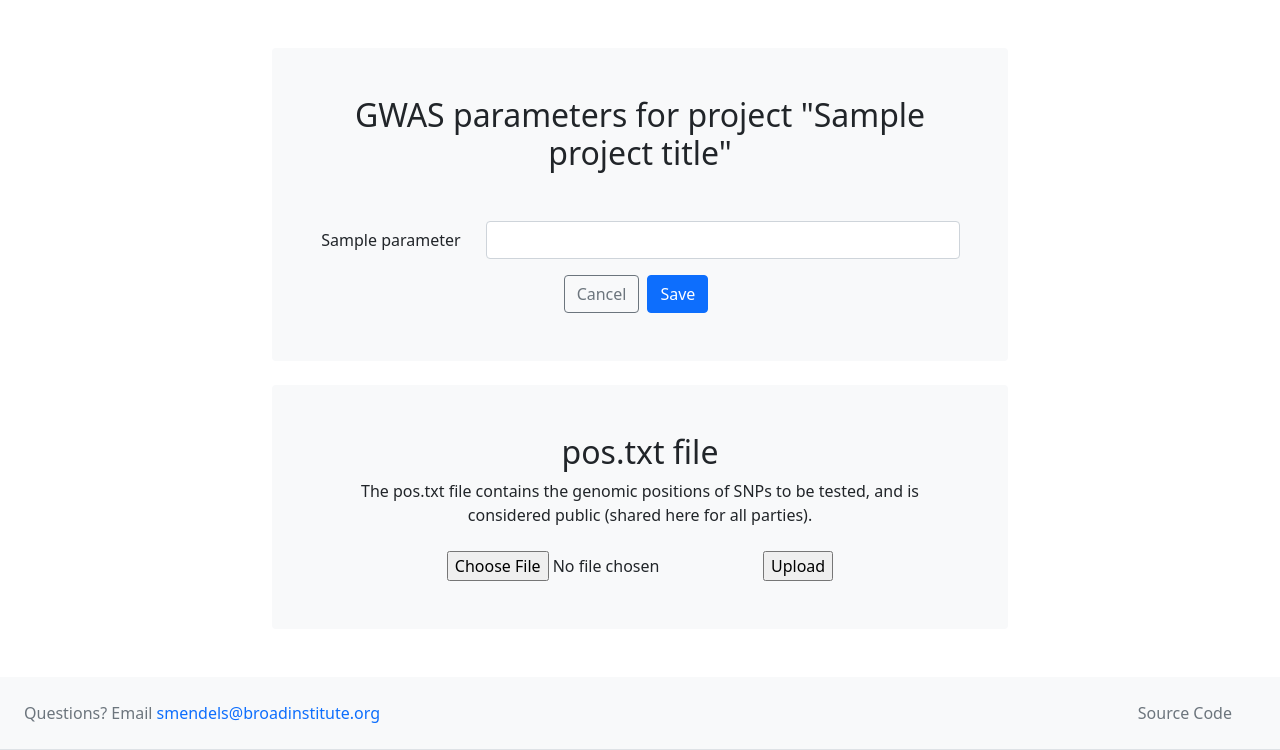
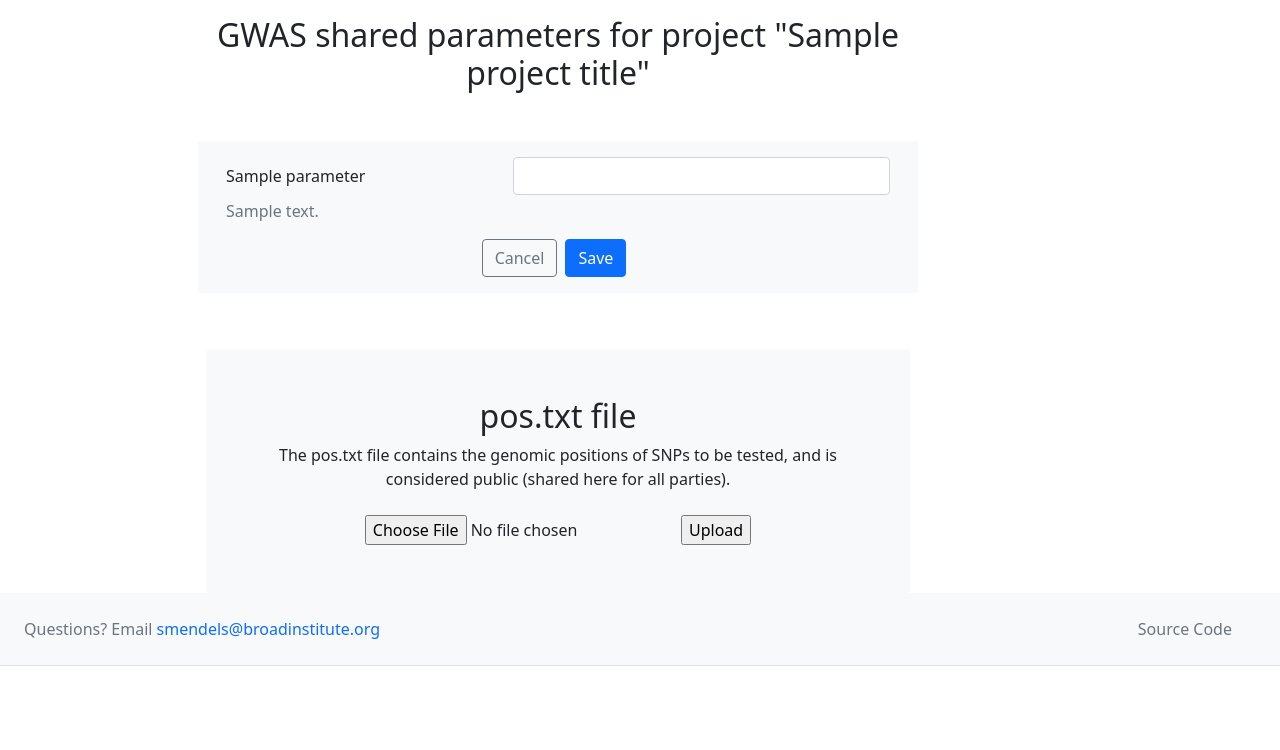
Before and after one commit to hcholab/sfkit-website, a Python web app: template src/templates/gwas/parameters.html in a window 1280 px wide. Shown: the part 88-838 px from the top of the page. After the commit the page ends 754 px from the top, so only its background shows below. Run offline with Jinja, Linux system fonts and the light colour scheme; the template is opened without the code that fills it: most values are stand-ins (such as "Sample title", 1, 10 or a date in 2020); some libraries are stand-ins or nearby versions.

Commit message:
Improve parameter pages

```diff
--- a/src/templates/gwas/parameters.html
+++ b/src/templates/gwas/parameters.html
@@ -1,28 +1,30 @@
 {% extends 'base.html' %}
 
-{% block title %}Parameters{% endblock %}
+{% block title %}
+  Parameters
+{% endblock %}
 
 {% block content %}
-  <section class="py-5">
-    <div class="container">
-      <div class="row">
-        <div class="col-12 col-lg-8 mx-auto text-center">
-          <div class="p-5 bg-light rounded text-center">
-            <h2 class="display-8 mt-0 mb-5">GWAS parameters for project "{{ project_title }}"</h2>
+  <section class="container row">
+    <div class="col-12 col-lg-8 mx-auto text-center p-3 rounded">
+      <h2 class="h2 display-8 mt-0 mb-5">GWAS shared parameters for project "{{ project_title }}"</h2>
       <form method="post">
+        <div class="row mb-3 p-3 bg-light text-start">
           {% for parameter_name in parameters["index"] %}
-                <div class="row mb-3">
-                  <label for="{{ parameter_name }}" class="col-sm-3 col-form-label" data-bs-toggle="tooltip" data-bs-placement="bottom" title="{{parameters[parameter_name]['description']}}">
+            <label for="{{ parameter_name }}" class="col-sm-5 col-form-label">
               {{parameters[parameter_name]['name']}}
             </label>
-                  <div class="col-sm-9">
+            <div class="col-sm-7">
               <input type="number" step="any" class="form-control" name="{{parameter_name}}" id="{{parameter_name}}" min="0" value="{{ request.form['{{parameter_name}}'] or parameters[parameter_name]['value'] }}">
             </div>
-                </div>
+            <p class="mt-1 text-start text-muted">
+              {{parameters[parameter_name]['description']}}
+            </p>
           {% endfor %}
           <div class="d-flex flex-wrap justify-content-center">
             <a href="{{ url_for('gwas.start', project_title=project_title) }}" class="btn btn-outline-secondary me-2 mb-2 mb-sm-0">Cancel</a>
             <input type="submit" name="save" value="Save" class="btn btn-primary me-2 mb-2 mb-sm-0">
+          </div>
         </div>
       </form>
     </div>
@@ -51,15 +53,6 @@
 {% endblock %}
 
 {% block javascript %}
-  <script>
-    var tooltipTriggerList = []
-      .slice
-      .call(document.querySelectorAll('[data-bs-toggle="tooltip"]'))
-    var tooltipList = tooltipTriggerList.map(function (tooltipTriggerEl) {
-      return new bootstrap.Tooltip(tooltipTriggerEl)
-    })
-  </script>
-
 {% if request
 .args
 .get('section') %}
--- a/src/templates/gwas/personal_parameters.html
+++ b/src/templates/gwas/personal_parameters.html
@@ -7,7 +7,7 @@
 {% block content %}
   <section class="container row">
     <div class="col-12 col-lg-8 mx-auto text-center p-3 rounded">
-      <h2 class="h2 display-8 mt-0 mb-5">Personal Parameters for project "{{ project_title }}"</h2>
+      <h2 class="h2 display-8 mt-0 mb-5">User-Specific Parameters for project "{{ project_title }}"</h2>
       <form method="post">
 
         <div class="row mb-3 p-3 bg-light">
--- a/src/templates/gwas/start.html
+++ b/src/templates/gwas/start.html
@@ -65,8 +65,8 @@
               <br>
             </p>
             <div class="edit-parameters">
-              <a href="{{ url_for('gwas.parameters', project_title=project['title']) }}" class="btn btn-secondary">Edit Project Parameters</a>
-              <a href="{{ url_for('gwas.personal_parameters', project_title=project['title']) }}" class="btn btn-secondary">Edit Personal Parameters</a>
+              <a href="{{ url_for('gwas.parameters', project_title=project['title']) }}" class="btn btn-secondary">Edit Shared Project Parameters</a>
+              <a href="{{ url_for('gwas.personal_parameters', project_title=project['title']) }}" class="btn btn-secondary">Edit User-Specific Parameters</a>
             </div>
             {% if project["status"][role | string] == [""] %}
               <a href="{{ url_for('gwas.validate_bucket', project_title=project['title']) }}" class="mt-2 btn btn-secondary">Validate Bucket</a>
```
Also changed, not shown: src/constants.py (+15 -15 lines). Lines whose indentation alone changed are shown as unchanged.
